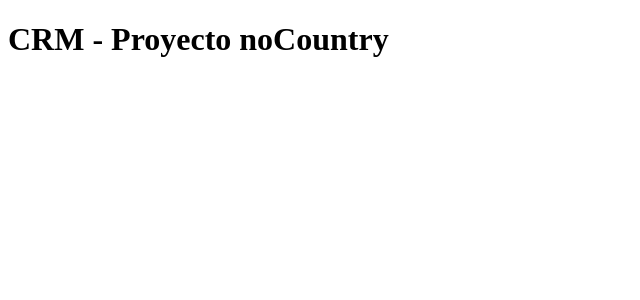
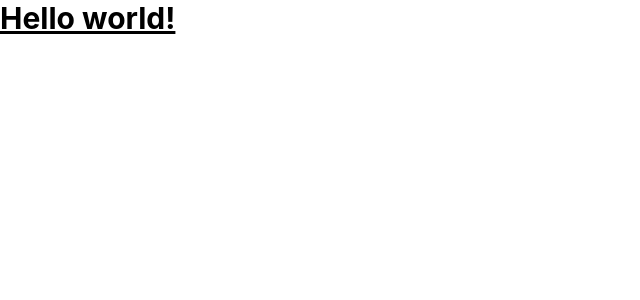
Before and after one commit to No-Country-simulation/S03-26-Equipo-17-Web-App-Development, a React app in the folder frontend/: page / in a window 1280 px wide. Shown: the top 300 px of the page, without its empty margins (0-640 px from the left). Built offline with nearby package versions, Linux system fonts and the light colour scheme; the HTML template or start-up script is replaced by a standard one.

Commit message:
Instalaciones

```diff
--- a/frontend/package.json
+++ b/frontend/package.json
@@ -10,8 +10,12 @@
     "preview": "vite preview"
   },
   "dependencies": {
+    "@tailwindcss/postcss": "^4.2.2",
+    "postcss": "^8.5.8",
     "react": "^19.2.4",
-    "react-dom": "^19.2.4"
+    "react-dom": "^19.2.4",
+    "tailwindcss": "^4.2.2",
+    "zustand": "^5.0.12"
   },
   "devDependencies": {
     "@eslint/js": "^9.39.4",
--- /dev/null
+++ b/frontend/postcss.config.mjs
@@ -0,0 +1,5 @@
+export default {
+  plugins: {
+    "@tailwindcss/postcss": {},
+  }
+}
--- a/frontend/src/App.css
+++ b/frontend/src/App.css
@@ -0,0 +1 @@
+@import "tailwindcss";
--- a/frontend/src/App.jsx
+++ b/frontend/src/App.jsx
@@ -1,13 +1,11 @@
-import './App.css'
+import "./App.css";
 
 function App() {
-
-
   return (
     <>
-      <h1>CRM - Proyecto noCountry</h1>
+      <h1 class="text-3xl font-bold underline">Hello world!</h1>
     </>
-  )
+  );
 }
 
-export default App
+export default App;
--- a/frontend/src/index.css
+++ b/frontend/src/index.css
@@ -0,0 +1 @@
+@import "tailwindcss";
```
Also changed, not shown: 1 other file (tests, documents, lock files or other folders).
